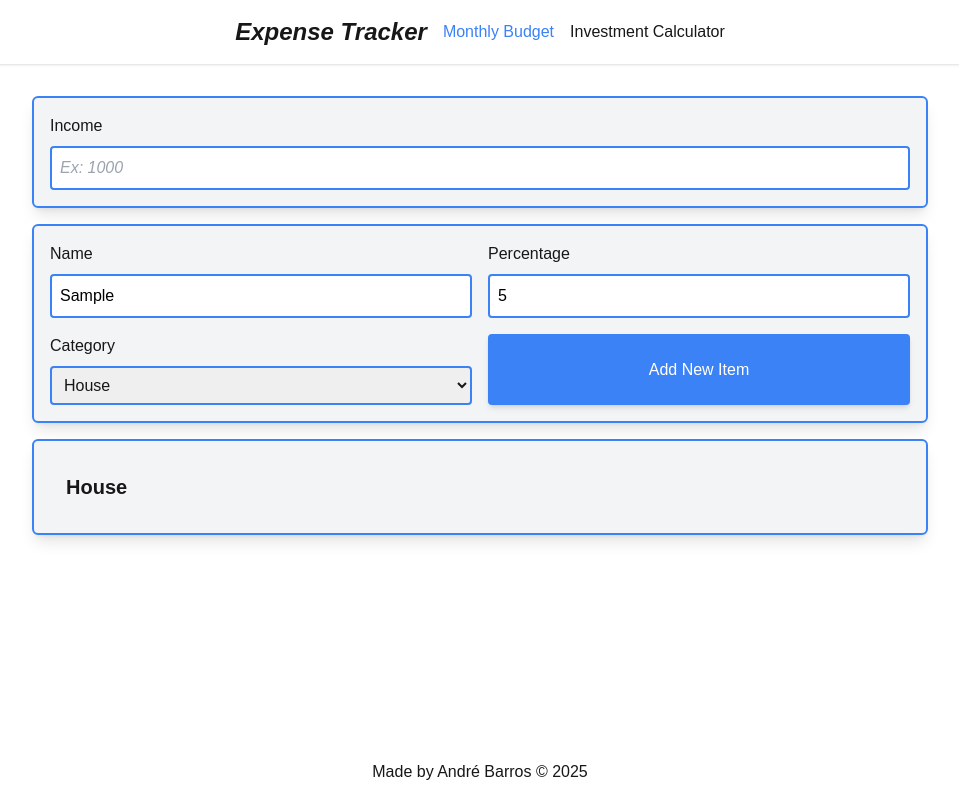
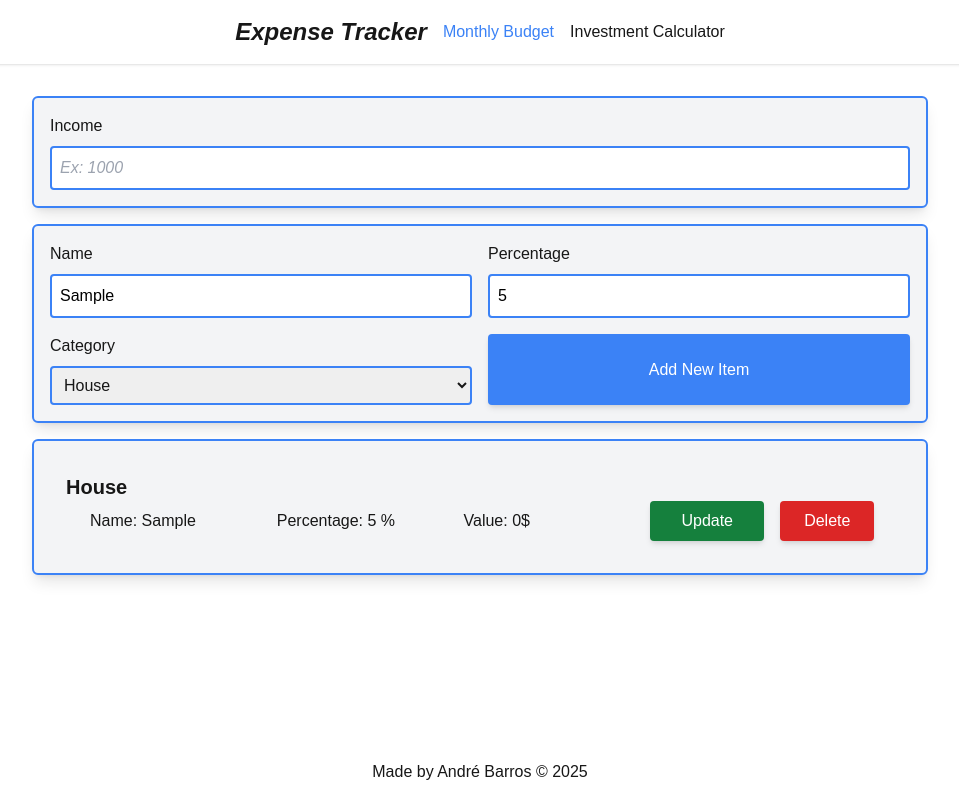
Before and after one commit to andrebarros7201/expense-tracker-enhanced, a Next.js app: page /budget in a window 1280 px wide. Both pictures are taken after typing "Sample", "5" into the empty fields and a click on the button "Add New Item". Shown: the whole page, without its empty margins (160-1119 px from the left). Built offline with nearby package versions, Linux system fonts and the light colour scheme.

Commit message:
fix editing budget item logic

```diff
--- a/components/layout/budget/budget-update-item-form.tsx
+++ b/components/layout/budget/budget-update-item-form.tsx
@@ -1,13 +1,15 @@
 import Input from "@/components/ui/input";
 import { FormEvent, useRef } from "react";
 import { updateBudgetItem } from "@/store/budgetSlice";
-import { useDispatch } from "react-redux";
+import { useDispatch, useSelector } from "react-redux";
 import { BudgetItem } from "@/types/budgetItem";
+import { RootState } from "@/store/store";
 
 const BudgetUpdateItemForm: React.FC<{
   item: BudgetItem;
   setIsEditing: (editing: boolean) => void;
 }> = ({ item, setIsEditing }) => {
+  const { maxPercentage } = useSelector((state: RootState) => state.budget);
   const dispatch = useDispatch();
   const nameRef = useRef<HTMLInputElement>(null);
   const percentageRef = useRef<HTMLInputElement>(null);
@@ -37,6 +39,8 @@ const BudgetUpdateItemForm: React.FC<{
         name={"name"}
         type={"number"}
         placeholder={"Percentage"}
+        min={0}
+        max={maxPercentage + item.percentage}
         ref={percentageRef}
       />
       <p>Value: {item.value}$</p>
--- a/components/layout/budget/display-category-item.tsx
+++ b/components/layout/budget/display-category-item.tsx
@@ -1,15 +1,26 @@
 import { BudgetItem } from "@/types/budgetItem";
+import { useState } from "react";
+import { removeBudgetItem } from "@/store/budgetSlice";
+import { useDispatch } from "react-redux";
+import BudgetUpdateItemForm from "@/components/layout/budget/budget-update-item-form";
 
 const DisplayCategoryItem: React.FC<{
   item: BudgetItem;
-  setIsEditing: (value: boolean) => void;
-  handleDeleteItem: (id: number) => void;
-}> = ({ item, handleDeleteItem, setIsEditing }) => {
+}> = ({ item }) => {
+  const dispatch = useDispatch();
+  const [isEditing, setIsEditing] = useState(false);
+
+  function handleDeleteItem(item: number) {
+    dispatch(removeBudgetItem(item));
+  }
+
   return (
     <div
       key={item.id}
       className={`md:pl-6 flex gap-4 flex-col items-center justify-center w-full md:grid grid-cols-[1.5fr_1.5fr_1.5fr_1fr_1fr] `}
     >
+      {!isEditing ? (
+        <>
           <p>Name: {item.name}</p>
           <p>Percentage: {item.percentage} %</p>
           <p>Value: {item.value}$</p>
@@ -29,6 +40,10 @@ const DisplayCategoryItem: React.FC<{
           >
             Delete
           </button>
+        </>
+      ) : (
+        <BudgetUpdateItemForm item={item} setIsEditing={setIsEditing} />
+      )}
     </div>
   );
 };
--- a/components/layout/budget/display-category.tsx
+++ b/components/layout/budget/display-category.tsx
@@ -12,15 +12,9 @@ type Props = {
 const DisplayCategory = ({ item }: Props) => {
   const dispatch = useDispatch();
   const [isOpen, setIsOpen] = useState(false);
-  const [isEditing, setIsEditing] = useState(false);
-
-  function handleDeleteItem(item: number) {
-    dispatch(removeBudgetItem(item));
-  }
 
   return (
     <div
-      key={item.category}
       className={
         "w-full flex flex-col items-center justify-start md:items-start  p-4  box-border"
       }
@@ -31,23 +25,9 @@ const DisplayCategory = ({ item }: Props) => {
       >
         {item.category}
       </h3>
-      {isOpen && (
-        <div key={item.category} className={"flex w-full gap-4 flex-col "}>
-          {item.items.map((item: BudgetItem) => (
-            <>
-              {!isEditing ? (
-                <DisplayCategoryItem
-                  item={item}
-                  setIsEditing={setIsEditing}
-                  handleDeleteItem={handleDeleteItem}
-                />
-              ) : (
-                <BudgetUpdateItemForm item={item} setIsEditing={setIsEditing} />
-              )}
-            </>
-          ))}
-        </div>
-      )}
+      {item.items.map((budgetItem) => (
+        <DisplayCategoryItem item={budgetItem} />
+      ))}
     </div>
   );
 };
--- a/components/layout/investment/display-year.tsx
+++ b/components/layout/investment/display-year.tsx
@@ -4,8 +4,6 @@ import { useState } from "react";
 
 const DisplayYear: React.FC<{ year: InvestmentItem }> = ({ year }) => {
   const [isOpen, setIsOpen] = useState(false);
-
-  //TODO change to grid instead of having only one p element (year header)
 
   return (
     <div className={"w-full"}>
```
Lines whose indentation alone changed are shown as unchanged.
